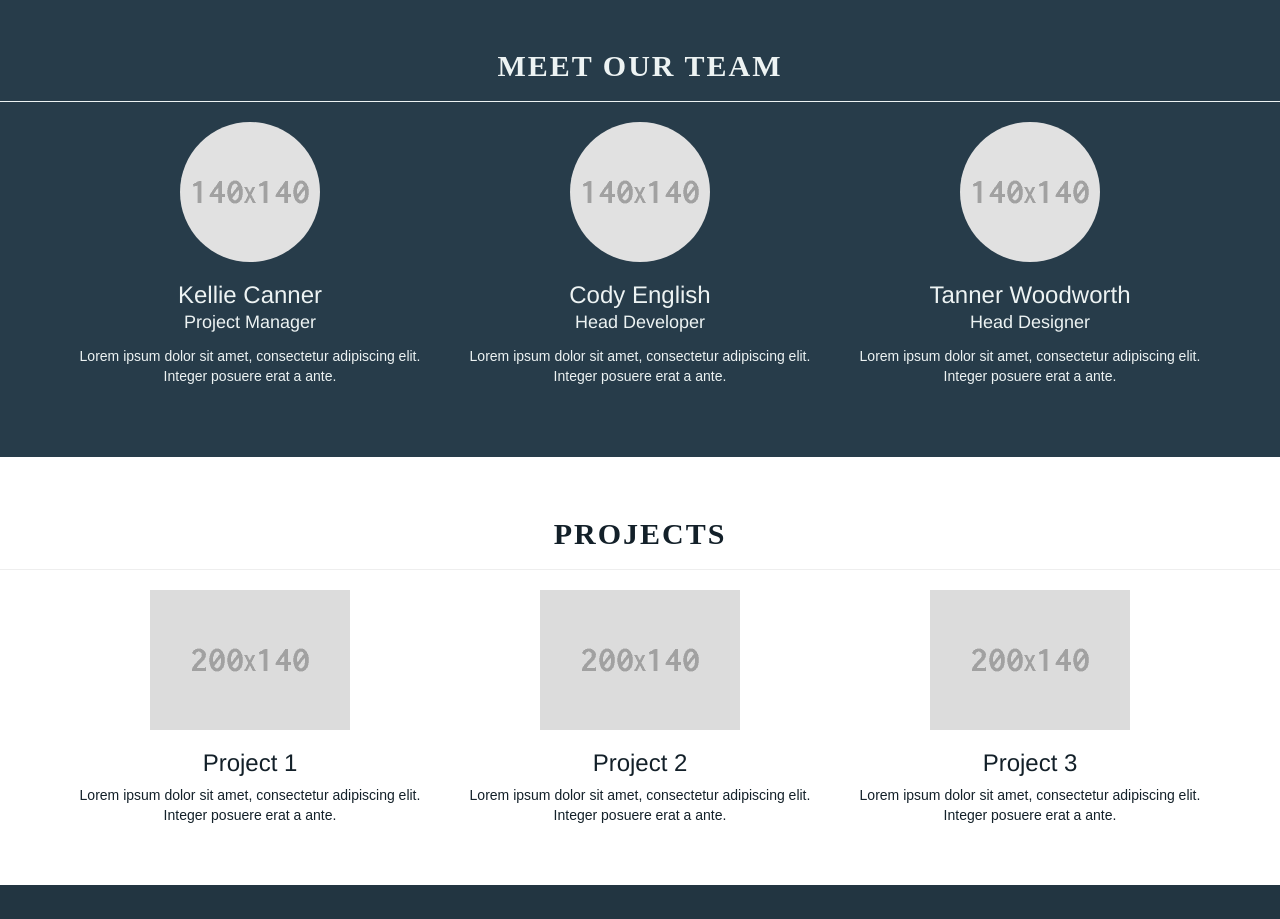
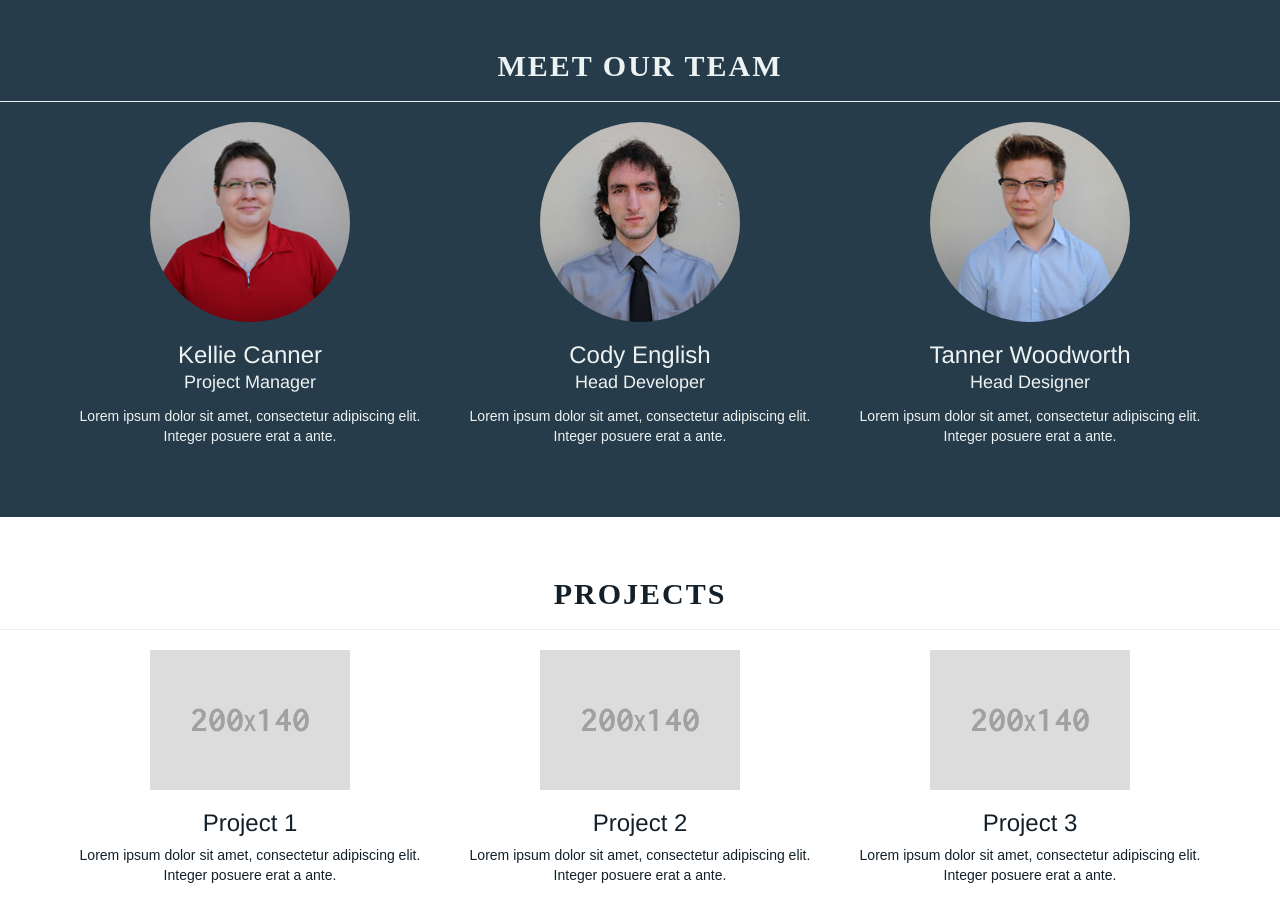
Before and after one commit to cannerk/BluePaper-Media, a plain HTML site: page site/index.html in a window 1280 px wide. Shown: the part 1240-2159 px from the top of the page. Drawn offline with Linux system fonts and the light colour scheme.

Commit message:
Site Upload V.1.4
added team images

```diff
--- a/site/index.html
+++ b/site/index.html
@@ -92,17 +92,17 @@
   </div>
   <div class="container">
     <div class="row">
-      <div class="col-lg-4 col-sm-12 text-center"> <img class="img-circle" alt="Kellie Canner" style="width: 140px; height: 140px;" src="img/140X140.gif" data-holder-rendered="true">
+      <div class="col-lg-4 col-sm-12 text-center"> <img class="img-circle" alt="Kellie Canner" style="width: 200px; height: 200px;" src="img/kelly.jpg" data-holder-rendered="true">
         <h3 class="wt">Kellie Canner</h3>
         <h4 class="wt">Project Manager</h4>
         <p class="wt">Lorem ipsum dolor sit amet, consectetur adipiscing elit. Integer posuere erat a ante.</p>
       </div>
-      <div class="col-lg-4 col-sm-12 text-center"><img class="img-circle" alt="Cody English" style="width: 140px; height: 140px;" src="img/140X140.gif" data-holder-rendered="true">
+      <div class="col-lg-4 col-sm-12 text-center"><img class="img-circle" alt="Cody English" style="width: 200px; height: 200px;" src="img/cody.jpg" data-holder-rendered="true">
         <h3 class="wt">Cody English</h3>
         <h4 class="wt">Head Developer</h4>
         <p class="wt">Lorem ipsum dolor sit amet, consectetur adipiscing elit. Integer posuere erat a ante.</p>
       </div>
-      <div class="col-lg-4 col-sm-12 text-center"><img class="img-circle" alt="Tanner Woodworth" style="width: 140px; height: 140px;" src="img/140X140.gif" data-holder-rendered="true">
+      <div class="col-lg-4 col-sm-12 text-center"><img class="img-circle" alt="Tanner Woodworth" style="width: 200px; height: 200px;" src="img/tanner.jpg" data-holder-rendered="true">
         <h3 class="wt">Tanner Woodworth</h3>
         <h4 class="wt">Head Designer</h4>
         <p class="wt">Lorem ipsum dolor sit amet, consectetur adipiscing elit. Integer posuere erat a ante.</p>
```
Also changed, not shown: site/img/cody.jpg (added), site/img/kelly.jpg (added), site/img/tanner.jpg (added).
